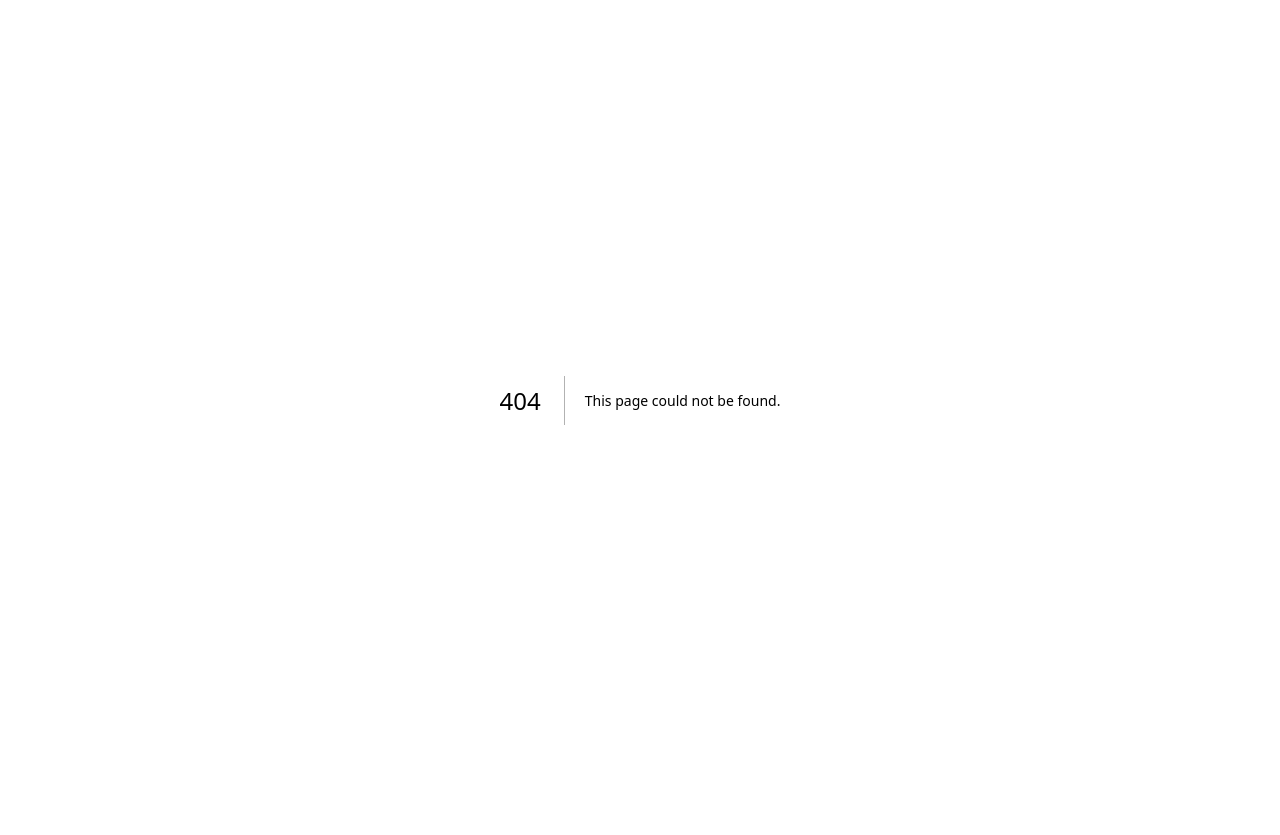
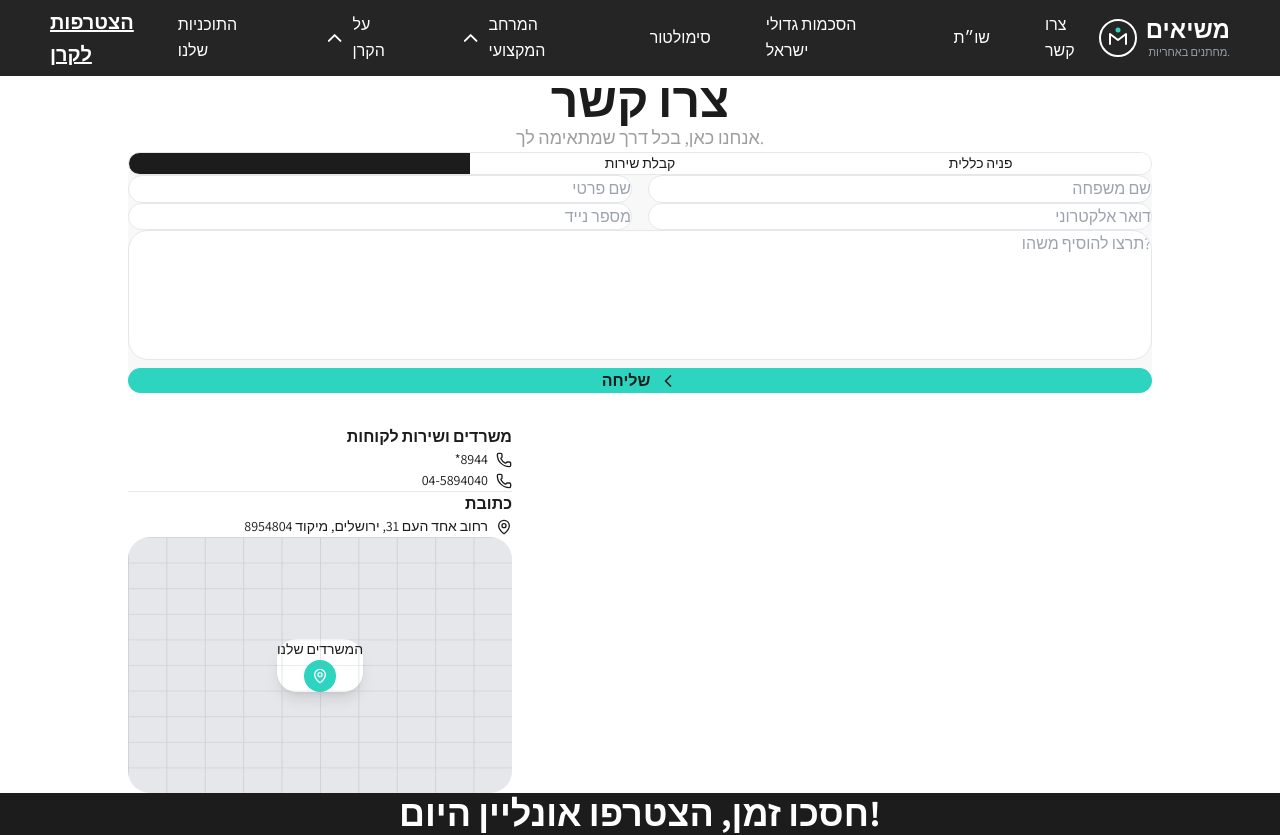
Before and after one commit to cea2025/websitemasiim, a Next.js app: page /en/contact in a window 1280 px wide. Before the commit this address had no page. Shown: the top 835 px of the page. Before the commit the page ends 800 px from the top, so only its background shows below. Built offline with nearby package versions, Linux system fonts and the light colour scheme.

Commit message:
Add Contact page with form and map from Figma - All pages complete

```diff
--- /dev/null
+++ b/src/app/[locale]/contact/page.tsx
@@ -0,0 +1,21 @@
+import { setRequestLocale } from 'next-intl/server';
+import ContactHero from '@/components/contact/ContactHero';
+import ContactForm from '@/components/contact/ContactForm';
+import ContactCTA from '@/components/contact/ContactCTA';
+
+export default async function ContactPage({
+  params,
+}: {
+  params: Promise<{ locale: string }>;
+}) {
+  const { locale } = await params;
+  setRequestLocale(locale);
+
+  return (
+    <>
+      <ContactHero />
+      <ContactForm />
+      <ContactCTA />
+    </>
+  );
+}
--- /dev/null
+++ b/src/components/contact/ContactCTA.tsx
@@ -0,0 +1,25 @@
+'use client';
+
+import { ChevronLeft } from 'lucide-react';
+
+export default function ContactCTA() {
+  return (
+    <section className="bg-[#1c1c1c] py-16 md:py-20">
+      <div className="container">
+        <div className="text-center max-w-2xl mx-auto">
+          <h2 className="text-2xl md:text-3xl lg:text-4xl font-bold text-white mb-6">
+            חסכו זמן, הצטרפו אונליין היום!
+          </h2>
+          <p className="text-[#bababa] text-base md:text-lg mb-8 leading-relaxed">
+            בין אם אתם רק מתחילים לחסוך או רוצים למקסם את החיסכון הקיים, קרן משיאים כאן בשבילכם.
+            הצטרפו עוד היום והבטיחו את עתיד המשפחה שלכם עם פתרון חכם, יציב ומותאם אישית.
+          </p>
+          <button className="bg-[#2dd4bf] hover:bg-[#14b8a6] text-[var(--dark-main)] font-semibold py-4 px-8 rounded-lg transition-colors flex items-center gap-2 mx-auto">
+            הצטרפו עכשיו
+            <ChevronLeft className="w-5 h-5" />
+          </button>
+        </div>
+      </div>
+    </section>
+  );
+}
--- /dev/null
+++ b/src/components/contact/ContactForm.tsx
@@ -0,0 +1,144 @@
+'use client';
+
+import { useState } from 'react';
+import { Phone, MapPin, ChevronLeft } from 'lucide-react';
+
+const tabs = [
+  { id: 'join', label: 'הצטרפות' },
+  { id: 'service', label: 'קבלת שירות' },
+  { id: 'general', label: 'פניה כללית' },
+];
+
+export default function ContactForm() {
+  const [activeTab, setActiveTab] = useState('join');
+
+  return (
+    <section className="bg-white py-8 md:py-12">
+      <div className="container">
+        <div className="max-w-5xl mx-auto">
+          <div className="flex flex-col lg:flex-row-reverse gap-8">
+            {/* Form Section */}
+            <div className="flex-1 bg-[#f8f8f8] rounded-2xl p-6 md:p-8">
+              {/* Tabs */}
+              <div className="flex rounded-lg overflow-hidden border border-[#e5e7eb] mb-8">
+                {tabs.map((tab) => (
+                  <button
+                    key={tab.id}
+                    onClick={() => setActiveTab(tab.id)}
+                    className={`flex-1 py-3 text-sm font-medium transition-colors ${
+                      activeTab === tab.id
+                        ? 'bg-[var(--dark-main)] text-white'
+                        : 'bg-white text-[var(--gray-text)] hover:bg-[#f3f4f6]'
+                    }`}
+                  >
+                    {tab.label}
+                  </button>
+                ))}
+              </div>
+
+              {/* Form Fields */}
+              <form className="space-y-4">
+                <div className="grid grid-cols-1 md:grid-cols-2 gap-4">
+                  <input
+                    type="text"
+                    placeholder="שם פרטי"
+                    className="w-full py-3 px-4 rounded-lg border border-[#e5e7eb] bg-white text-[var(--dark-main)] placeholder:text-[#9ca3af] focus:outline-none focus:ring-2 focus:ring-[#2dd4bf] text-right"
+                  />
+                  <input
+                    type="text"
+                    placeholder="שם משפחה"
+                    className="w-full py-3 px-4 rounded-lg border border-[#e5e7eb] bg-white text-[var(--dark-main)] placeholder:text-[#9ca3af] focus:outline-none focus:ring-2 focus:ring-[#2dd4bf] text-right"
+                  />
+                </div>
+
+                <div className="grid grid-cols-1 md:grid-cols-2 gap-4">
+                  <input
+                    type="tel"
+                    placeholder="מספר נייד"
+                    className="w-full py-3 px-4 rounded-lg border border-[#e5e7eb] bg-white text-[var(--dark-main)] placeholder:text-[#9ca3af] focus:outline-none focus:ring-2 focus:ring-[#2dd4bf] text-right"
+                  />
+                  <input
+                    type="email"
+                    placeholder="דואר אלקטרוני"
+                    className="w-full py-3 px-4 rounded-lg border border-[#e5e7eb] bg-white text-[var(--dark-main)] placeholder:text-[#9ca3af] focus:outline-none focus:ring-2 focus:ring-[#2dd4bf] text-right"
+                  />
+                </div>
+
+                <textarea
+                  placeholder="תרצו להוסיף משהו?"
+                  rows={5}
+                  className="w-full py-3 px-4 rounded-lg border border-[#e5e7eb] bg-white text-[var(--dark-main)] placeholder:text-[#9ca3af] focus:outline-none focus:ring-2 focus:ring-[#2dd4bf] text-right resize-none"
+                />
+
+                <button
+                  type="submit"
+                  className="w-full bg-[#2dd4bf] hover:bg-[#14b8a6] text-[var(--dark-main)] font-semibold py-4 px-8 rounded-lg transition-colors flex items-center justify-center gap-2"
+                >
+                  שליחה
+                  <ChevronLeft className="w-5 h-5" />
+                </button>
+              </form>
+            </div>
+
+            {/* Contact Info Section */}
+            <div className="lg:w-96">
+              {/* Phone Numbers */}
+              <div className="mb-8">
+                <h3 className="text-base font-semibold text-[var(--dark-main)] mb-4 text-right">
+                  משרדים ושירות לקוחות
+                </h3>
+                <div className="space-y-2 text-right">
+                  <p className="text-[var(--gray-text)] text-sm flex items-center justify-end gap-2">
+                    *8944
+                    <Phone className="w-4 h-4" />
+                  </p>
+                  <p className="text-[var(--gray-text)] text-sm flex items-center justify-end gap-2">
+                    04-5894040
+                    <Phone className="w-4 h-4" />
+                  </p>
+                </div>
+              </div>
+
+              {/* Divider */}
+              <div className="border-t border-[#e5e7eb] my-6" />
+
+              {/* Address */}
+              <div className="mb-8">
+                <h3 className="text-base font-semibold text-[var(--dark-main)] mb-4 text-right">
+                  כתובת
+                </h3>
+                <p className="text-[var(--gray-text)] text-sm text-right flex items-center justify-end gap-2">
+                  רחוב אחד העם 31, ירושלים, מיקוד 8954804
+                  <MapPin className="w-4 h-4 flex-shrink-0" />
+                </p>
+              </div>
+
+              {/* Map Placeholder */}
+              <div className="relative bg-[#e5e7eb] rounded-xl h-48 md:h-64 overflow-hidden">
+                <div className="absolute inset-0 flex items-center justify-center">
+                  <div className="bg-white rounded-lg shadow-lg p-4 text-center">
+                    <p className="text-sm font-medium text-[var(--dark-main)] mb-2">
+                      המשרדים שלנו
+                    </p>
+                    <div className="w-8 h-8 bg-[#2dd4bf] rounded-full flex items-center justify-center mx-auto">
+                      <MapPin className="w-4 h-4 text-white" />
+                    </div>
+                  </div>
+                </div>
+                {/* Map Background Pattern */}
+                <div className="absolute inset-0 opacity-30">
+                  <svg className="w-full h-full" viewBox="0 0 100 100" preserveAspectRatio="none">
+                    <pattern id="grid" width="10" height="10" patternUnits="userSpaceOnUse">
+                      <path d="M 10 0 L 0 0 0 10" fill="none" stroke="#9ca3af" strokeWidth="0.5" />
+                    </pattern>
+                    <rect width="100" height="100" fill="url(#grid)" />
+                  </svg>
+                </div>
+              </div>
+            </div>
+          </div>
+        </div>
+      </div>
+    </section>
+  );
+}
--- /dev/null
+++ b/src/components/contact/ContactHero.tsx
@@ -0,0 +1,18 @@
+'use client';
+
+export default function ContactHero() {
+  return (
+    <section className="bg-white py-12 md:py-16">
+      <div className="container">
+        <div className="text-center">
+          <h1 className="text-3xl md:text-4xl lg:text-5xl font-bold text-[var(--dark-main)] mb-4">
+            צרו קשר
+          </h1>
+          <p className="text-[var(--gray-text)] text-base md:text-lg">
+            אנחנו כאן, בכל דרך שמתאימה לך.
+          </p>
+        </div>
+      </div>
+    </section>
+  );
+}
```
